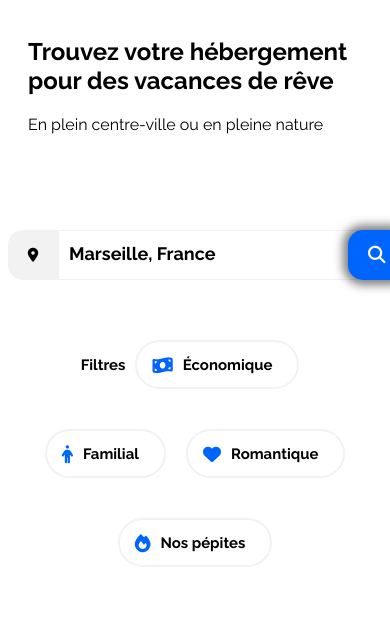
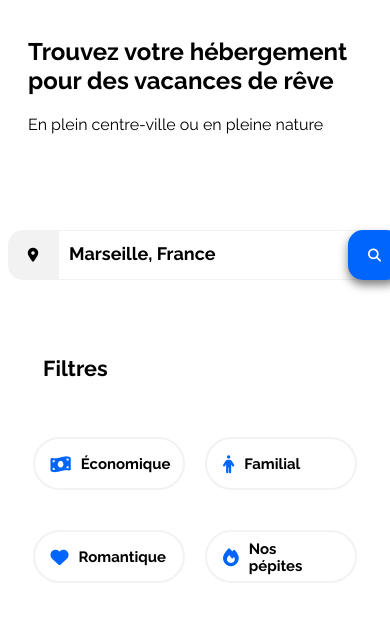
Before and after one commit to RandumGoo/Projet2-Booki, a website: page INDEX.html in a window 390 px wide. Shown: the part 172-796 px from the top of the page. Drawn offline with Linux system fonts and the light colour scheme.

Commit message:
filter fix

```diff
--- a/css/styles.css
+++ b/css/styles.css
@@ -657,14 +657,14 @@ footer > div > ul {
   .boutton-rech-mobile{
     display: block;
     padding: 0 20px;
-    font-size: 20px;
+    font-size: 15px;
     color: #fff;
     border: 0;
     border-radius: 15px;
     background-color: #0065FC;
     cursor: pointer;
     margin-left: -10px;
-    box-shadow: 0 0 10px 5px rgba(0, 0, 0, 0.5);
+    box-shadow: 0px 5px 10px rgba(0, 0, 0, 0.5);
   }
 
 
@@ -677,8 +677,27 @@ footer > div > ul {
     padding: 5px;
     font-size: large;
   }
+
+  .titre-filtre {
+    display: flex;
+  justify-content: flex-start;
+  width: 100%;
+  font-size: larger;
+  margin-left: 30px;
+  }
+
   .box-filtre {
     font-size: large;
+    display: flex;
+    padding: 16px;
+    align-items: center;
+    height: 17px;
+    font-weight: bold;
+    border-radius: 50px;
+    border: 2px solid #F2F2F2;
+    cursor: pointer;
+    margin: 20px 10px;
+    width: 32%;
   }
 
 
```
